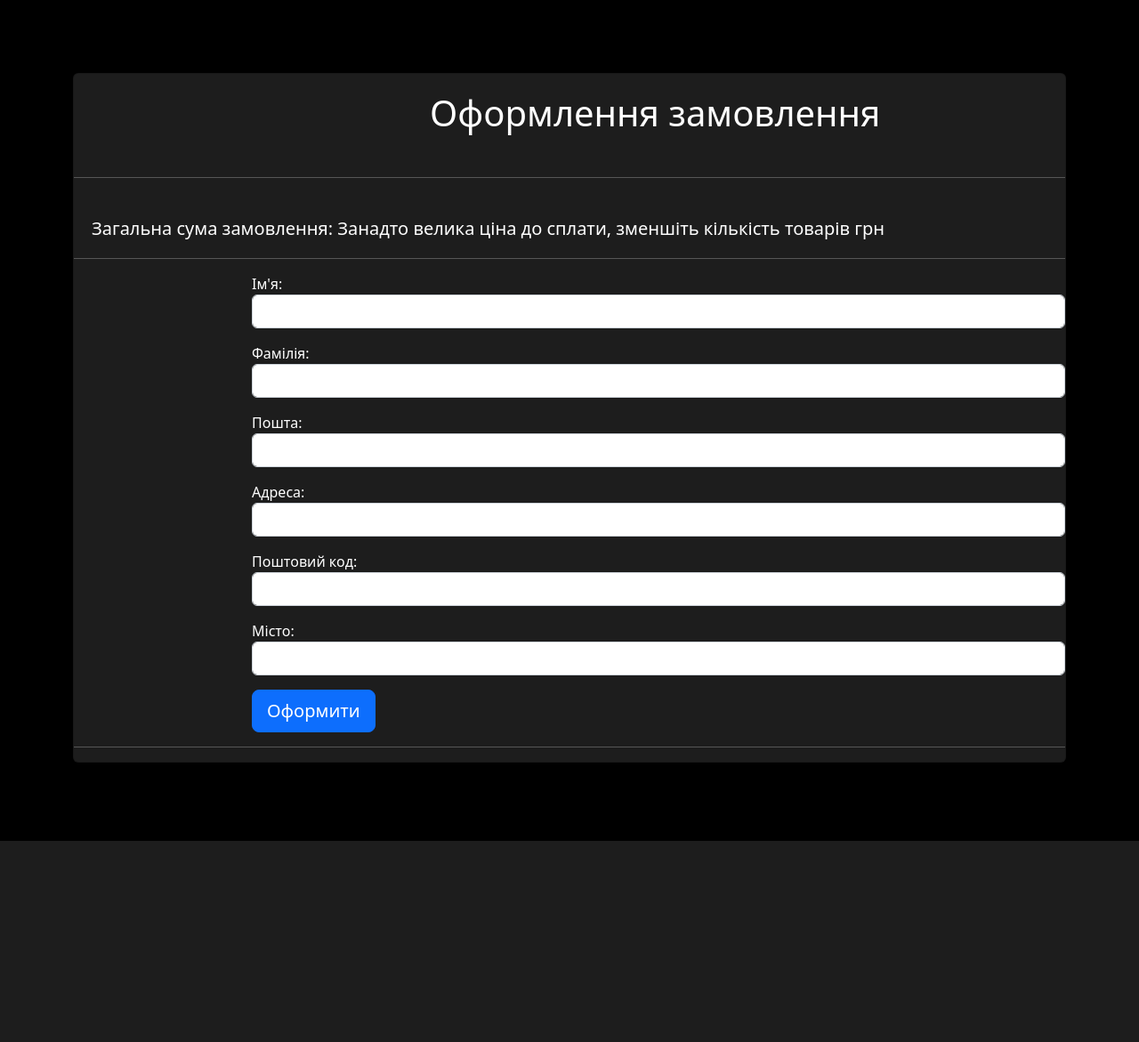
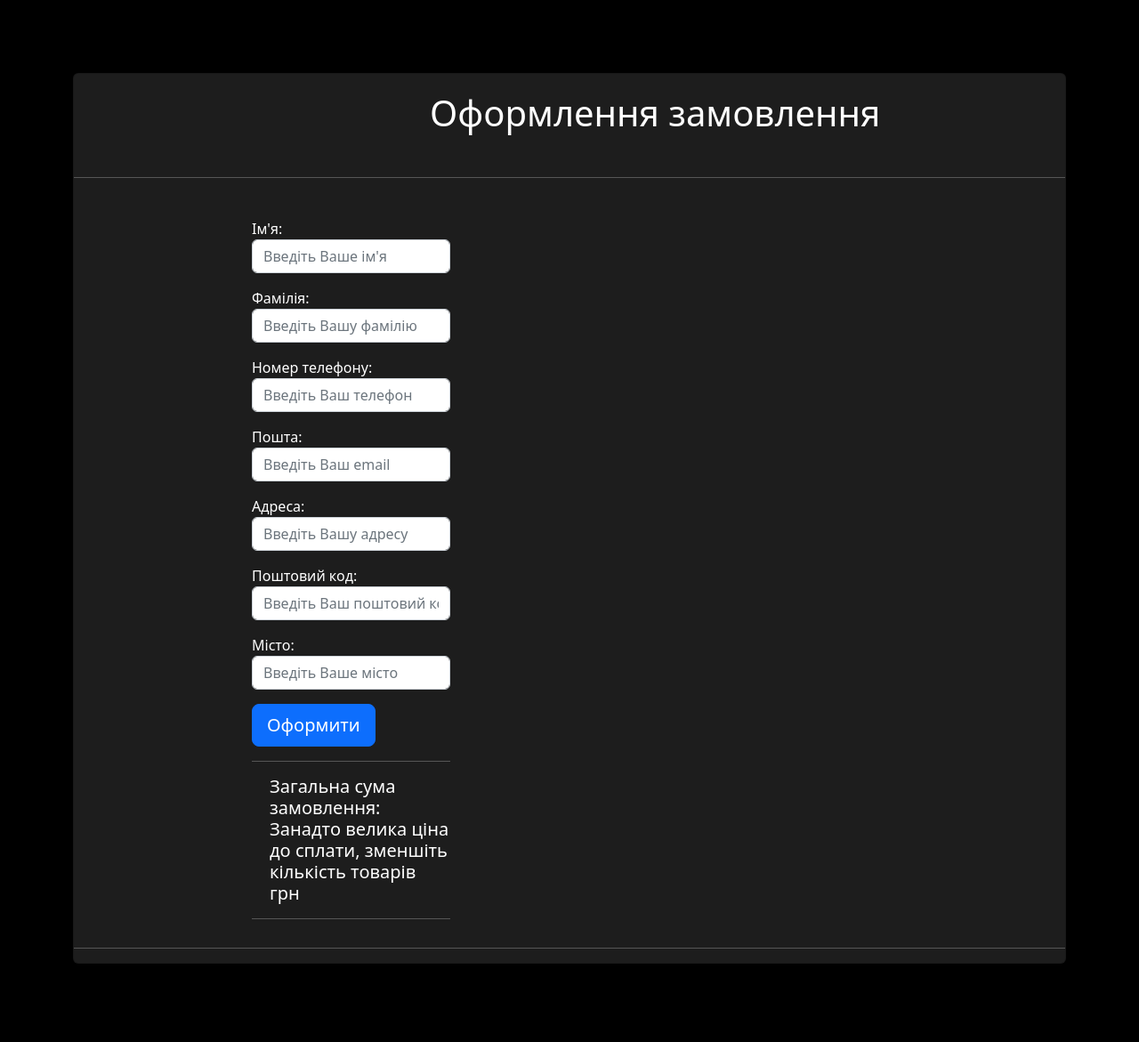
Before and after one commit to okuzmenko31/Django-Online-Shop, a Django app: template Order/templates/Order/create_order.html in a window 1280 px wide. Shown: the part 56-1227 px from the top of the page at 89% size. Before the commit the page ends 1001 px from the top, so only its background shows below. Run offline with Django 4.2, Linux system fonts and the light colour scheme; the template is opened without the code that fills it: values that come from a table or form of the project are taken from there, others are empty; parts of the project's set-up code (start-up, migrations or seed data) failed here and were passed over; some libraries are stand-ins or nearby versions.

Commit message:
Some not important updates

```diff
--- a/Order/forms.py
+++ b/Order/forms.py
@@ -5,12 +5,13 @@
 class OrderCreateForm(forms.ModelForm):
     class Meta:
         model = Order
-        fields = ['name', 'last_name', 'email', 'address', 'postal_code', 'city']
+        fields = ['name', 'last_name', 'phone', 'email', 'address', 'postal_code', 'city']
         widgets = {
-            'name': forms.TextInput(attrs={'class': 'form-control'}),
-            'last_name': forms.TextInput(attrs={'class': 'form-control'}),
-            'email': forms.TextInput(attrs={'class': 'form-control'}),
-            'address': forms.TextInput(attrs={'class': 'form-control'}),
-            'postal_code': forms.TextInput(attrs={'class': 'form-control'}),
-            'city': forms.TextInput(attrs={'class': 'form-control'}),
+            'name': forms.TextInput(attrs={'class': 'form-control', 'placeholder': "Введiть Ваше iм'я"}),
+            'last_name': forms.TextInput(attrs={'class': 'form-control', 'placeholder': "Введiть Вашу фамiлiю"}),
+            'phone': forms.TextInput(attrs={'class': 'form-control', 'placeholder': "Введiть Ваш телефон"}),
+            'email': forms.TextInput(attrs={'class': 'form-control', 'placeholder': "Введiть Ваш email"}),
+            'address': forms.TextInput(attrs={'class': 'form-control', 'placeholder': "Введiть Вашу адресу"}),
+            'postal_code': forms.TextInput(attrs={'class': 'form-control', 'placeholder': "Введiть Ваш поштовий код"}),
+            'city': forms.TextInput(attrs={'class': 'form-control', 'placeholder': "Введiть Ваше мiсто"}),
         }
--- a/Order/templates/Order/create_order.html
+++ b/Order/templates/Order/create_order.html
@@ -34,11 +34,9 @@
             <hr>
         {% endfor %}
 
-        <h5 style="margin-left: 20px; margin-bottom: 5px">Загальна сума
-            замовлення: {{ cart.get_total_price_for_template }} грн</h5>
-        <hr>
 
-        <form action="" method="post" style="margin-left: 200px">
+
+        <form action="" method="post" style="margin-left: 200px; width: 20%">
             {% csrf_token %}
             {{ form.as_p }}
 
@@ -117,7 +115,14 @@
             {#                }).render('#paypal-button-container');#}
             {#            </script>#}
 
+
             <button type="submit" class="btn btn-primary btn-lg">Оформити</button>
+            <br>
+            <hr>
+
+            <h5 style="margin-left: 20px; margin-bottom: 5px">Загальна сума
+                замовлення: {{ cart.get_total_price_for_template }} грн</h5>
+            <hr>
         </form>
         <hr>
 
--- a/Order/templates/Order/created_order.html
+++ b/Order/templates/Order/created_order.html
@@ -35,7 +35,7 @@
             <hr>
         {% endfor %}
 
-        <h5 style="margin-left: 20px; margin-bottom: 5px">Загальна сума замовлення: {{ cart.get_total_price }} грн</h5>
+        <h5 style="margin-left: 20px; margin-bottom: 5px">Загальна сума замовлення: {{ cart.get_total_price_for_template }} грн</h5>
         <hr>
         <hr>
         <h5 style="margin-left: 20px; margin-bottom: 10px">Протягом дня з вами зв'яжеться менеджер для повного
--- a/Order/urls.py
+++ b/Order/urls.py
@@ -3,5 +3,4 @@
 
 urlpatterns = [
     path('', order_create, name='order_creation'),
-    path('payment_complete/', process_order, name='payment_complete'),
 ]
--- a/Order/views.py
+++ b/Order/views.py
@@ -34,7 +34,11 @@
                 cart.clear()  # clearing the cart after creating order
 
                 order_created.delay(order.id)
-                return render(request, 'Order/created_order.html', {'order': order, 'cart': cart})
+                context = {
+                    'order': order,
+                    'cart': cart
+                }
+                return render(request, template_name='Order/created_order.html', context=context)
 
         else:
             form = OrderCreateForm()  # just returning the order form with no data
--- a/RvShop/static/css/style.css
+++ b/RvShop/static/css/style.css
@@ -132,7 +132,7 @@
     background-color: #1d1d1d;
 }
 
-.form-control-me2{
+.form-control-me-2{
     display: block;
     width: 100%;
     padding: 0.375rem 0.75rem;
```
Also changed, not shown: README.md. Lines whose indentation alone changed are shown as unchanged.
